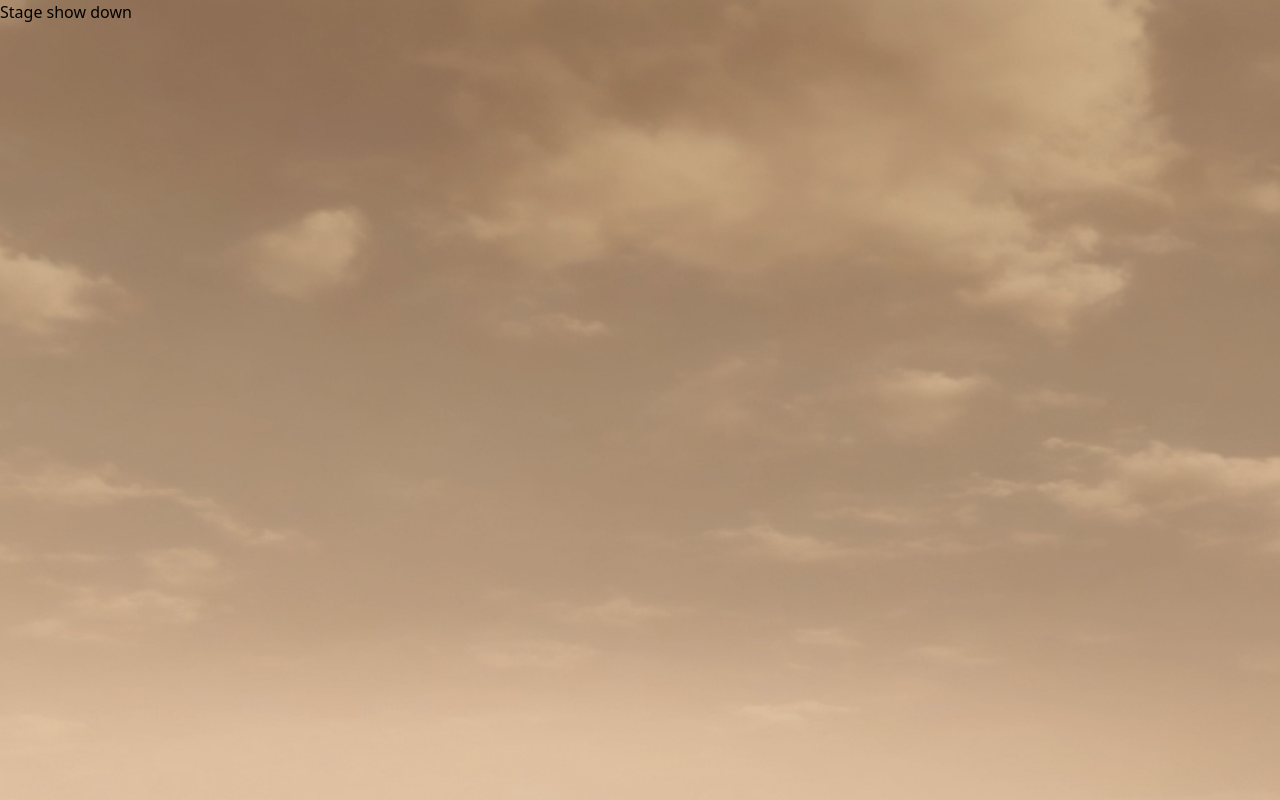
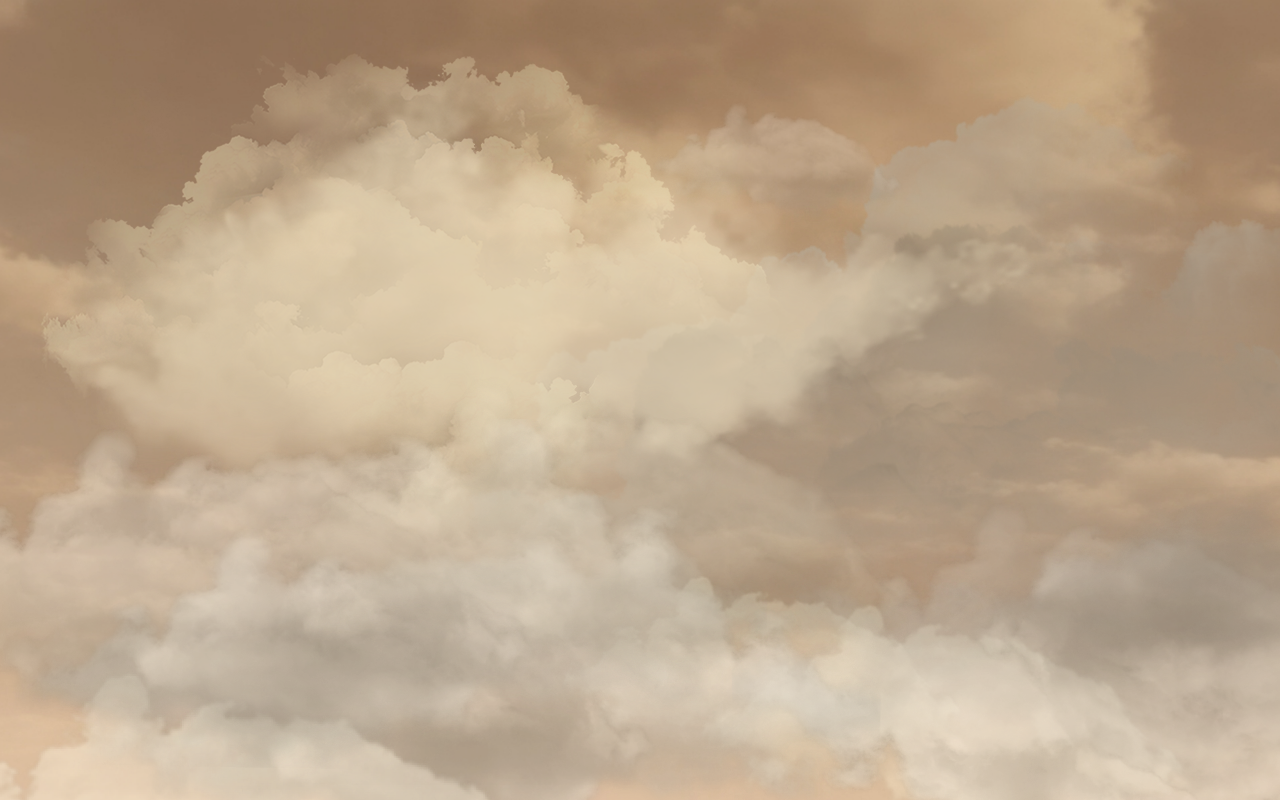
Before and after one commit to Sharif-Minhaz/Titan-Settlers, a React (Vite) app: page /showdown-stage in a window 1280 px wide. Built offline with nearby package versions, Linux system fonts and the light colour scheme; a web font is replaced by a local one.

Commit message:
feat: stage show down page added

```diff
--- a/src/pages/missions/StageShowDownPage.jsx
+++ b/src/pages/missions/StageShowDownPage.jsx
@@ -1,9 +1,143 @@
 import MainBackground from "../../components/MainBackground";
+import { motion } from "framer-motion";
+import cloud1 from "../../assets/images/clouds/cloud1.png";
+import cloud2 from "../../assets/images/clouds/cloud2.png";
+import cloud3 from "../../assets/images/clouds/cloud3.png";
+import cloud4 from "../../assets/images/clouds/cloud4.png";
+import cloud5 from "../../assets/images/clouds/cloud5.png";
+import cloud6 from "../../assets/images/clouds/cloud6.png";
+import cloud7 from "../../assets/images/clouds/cloud7.png";
+import cloud8 from "../../assets/images/clouds/cloud8.png";
+import cloud9 from "../../assets/images/clouds/cloud9.png";
+import cloud10 from "../../assets/images/clouds/cloud10.png";
+import cloud11 from "../../assets/images/clouds/cloud11.png";
+import cloud12 from "../../assets/images/clouds/cloud12.png";
+import stage from "../../assets/images/little-descent-stage.png";
+
+const DURATION = 4;
 
 export default function StageShowDownPage() {
 	return (
 		<MainBackground src="bg-titan-sky-img">
-			<p>Stage show down</p>
+			<div className="relative h-screen">
+				<div className="absolute z-10">
+					<motion.img
+						initial={{ x: 0, y: 0 }}
+						animate={{ x: [12, -7, 12], y: [12, -7, 12] }}
+						transition={{ duration: DURATION, repeat: Infinity }}
+						src={cloud1}
+						alt="cloud"
+					/>
+				</div>
+				<div className="absolute right-0">
+					<motion.img
+						initial={{ y: 0 }}
+						animate={{ y: [20, -5, 20] }}
+						transition={{ duration: DURATION, repeat: Infinity }}
+						src={cloud2}
+						alt="cloud"
+					/>
+				</div>
+				<div className="absolute right-0 top-1/2">
+					<motion.img
+						initial={{ y: 0 }}
+						animate={{ y: [10, -5, 10] }}
+						transition={{ duration: DURATION, repeat: Infinity }}
+						src={cloud3}
+						alt="cloud"
+					/>
+				</div>
+				<div className="absolute top-16 right-[380px]">
+					<motion.img
+						initial={{ x: 0 }}
+						animate={{ x: [20, -5, 20] }}
+						transition={{ duration: DURATION, repeat: Infinity }}
+						src={cloud4}
+						alt="cloud"
+					/>
+				</div>
+				<div className="absolute -top-10 left-[1%]">
+					<motion.img
+						initial={{ x: 0, y: 0 }}
+						animate={{ x: [14, -7, 14], y: [4, -2, 4] }}
+						transition={{ duration: DURATION, repeat: Infinity }}
+						src={cloud5}
+						alt="cloud"
+					/>
+				</div>
+				<div className="absolute left-1/2 top-1/2">
+					<motion.img
+						initial={{ y: 0 }}
+						animate={{ y: [10, -3, 10] }}
+						transition={{ duration: DURATION, repeat: Infinity }}
+						src={cloud6}
+						alt="cloud"
+					/>
+				</div>
+				<div className="absolute left-[40%] bottom-[6%]">
+					<motion.img
+						initial={{ y: 0 }}
+						animate={{ y: [10, -3, 10] }}
+						transition={{ duration: DURATION, repeat: Infinity }}
+						src={cloud7}
+						alt="cloud"
+					/>
+				</div>
+				<div className="absolute right-0 bottom-0 z-10">
+					<motion.img
+						initial={{ y: 0 }}
+						animate={{ y: [10, -3, 10] }}
+						transition={{ duration: DURATION, repeat: Infinity }}
+						src={cloud8}
+						alt="cloud"
+					/>
+				</div>
+				<div className="absolute bottom-0 right-[30%] z-10">
+					<motion.img
+						initial={{ x: 0 }}
+						animate={{ x: [8, -4, 8] }}
+						transition={{ duration: DURATION, repeat: Infinity }}
+						src={cloud9}
+						alt="cloud"
+					/>
+				</div>
+				<div className="absolute left-0 top-1/2 z-10">
+					<motion.img
+						initial={{ y: 0 }}
+						animate={{ y: [20, -3, 10] }}
+						transition={{ duration: DURATION, repeat: Infinity }}
+						src={cloud10}
+						alt="cloud"
+					/>
+				</div>
+				<div className="absolute left-0 top-1/2 z-10">
+					<motion.img
+						initial={{ y: 0 }}
+						animate={{ y: [8, -3, 8] }}
+						transition={{ duration: DURATION, repeat: Infinity }}
+						src={cloud11}
+						alt="cloud"
+					/>
+				</div>
+				<div className="absolute top-1/3 right-1/4 z-10">
+					<motion.img
+						initial={{ x: 0, y: 0 }}
+						animate={{ x: [10, -4, 8], y: [10, -3, 10] }}
+						transition={{ duration: DURATION, repeat: Infinity }}
+						src={cloud12}
+						alt="cloud"
+					/>
+				</div>
+				<div className="absolute">
+					<motion.img
+						initial={{ x: -360, y: -190 }}
+						animate={{ x: 2000, y: 690 }}
+						transition={{ ease: "easeOut", duration: 4, delay: 1 }}
+						src={stage}
+						alt="stage"
+					/>
+				</div>
+			</div>
 		</MainBackground>
 	);
 }
```
Also changed, not shown: src/assets/images/little-descent-stage.png.
